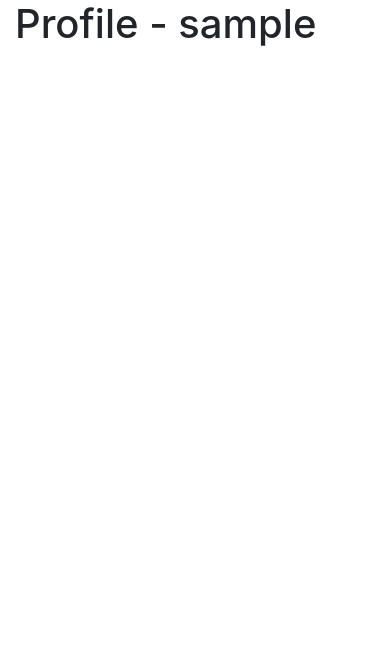
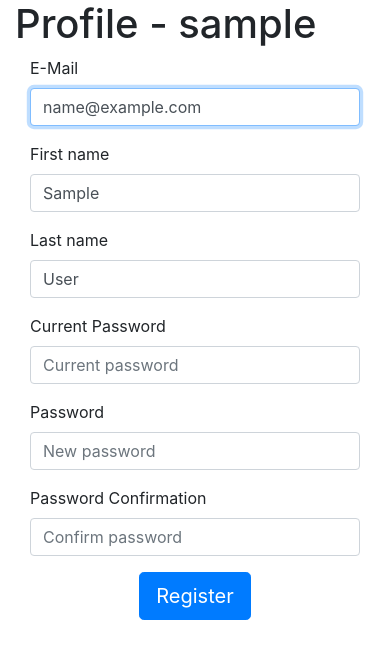
Before and after one commit to Dramelac/MegaSupload, a Django app: page /app/profile/ in a window 390 px wide. Shown: the part 56-715 px from the top of the page. Run offline with Django 3.2, Linux system fonts and the light colour scheme; the visitor is signed in with stand-in values (Sample User, id 1); some libraries are stand-ins or nearby versions.

Commit message:
Improve user management

```diff
--- a/MegaSupload/urls.py
+++ b/MegaSupload/urls.py
@@ -24,4 +24,5 @@ urlpatterns = [
     path('app/', include(app_urls)),
     path('api/', include(api_urls)),
     path('admin/', admin.site.urls),
+    path('accounts/login/', app_view.login)
 ]
--- a/MegaSuploadAPI/urls.py
+++ b/MegaSuploadAPI/urls.py
@@ -5,4 +5,5 @@ urlpatterns = [
     path('auth/register', app_view.register),
     path('auth/login', app_view.login),
     path('auth/logout', app_view.logout, name="logout"),
+    path('user/update_profile', app_view.update_profile),
 ]
--- a/templates/login.html
+++ b/templates/login.html
@@ -34,7 +34,7 @@
                     "password": $(this).find("input[name='password']").val()
                 }),
                 success: function (res) {
-                    alert(res.message);
+                    //alert(res.message);
                     console.log(res.priv_key);
                     window.location = "/"
                 },
--- a/templates/register.html
+++ b/templates/register.html
@@ -21,12 +21,12 @@
         <div class="form-group">
             <label>First name</label>
             <input type="text" class="form-control" name="firstname"
-                   placeholder="First name" required="" autofocus=""/>
+                   placeholder="First name" autofocus=""/>
         </div>
         <div class="form-group">
             <label>Last name</label>
             <input type="text" class="form-control" name="lastname"
-                   placeholder="Last name" required="" autofocus=""/>
+                   placeholder="Last name" autofocus=""/>
         </div>
         <div class="form-group">
             <label>Password</label>
--- a/templates/user_profile.html
+++ b/templates/user_profile.html
@@ -4,4 +4,74 @@
 {% block body %}
     <h1>Profile - {{ user.username }}</h1>
 
+    <form class="col-md-6 offset-md-3" method="post" id="profile-form">
+        <div id="error-msg"></div>
+        {% csrf_token %}
+        <div class="form-group">
+            <label>E-Mail</label>
+            <input type="email" class="form-control" name="email" value="{{ user.email }}"
+                   placeholder="ex: toto@gmail.com" required="" autofocus=""/>
+        </div>
+        <div class="form-group">
+            <label>First name</label>
+            <input type="text" class="form-control" name="firstname" value="{{ user.first_name }}"
+                   placeholder="First name" autofocus=""/>
+        </div>
+        <div class="form-group">
+            <label>Last name</label>
+            <input type="text" class="form-control" name="lastname" value="{{ user.last_name }}"
+                   placeholder="Last name" autofocus=""/>
+        </div>
+        <div class="form-group">
+            <label>Current Password</label>
+            <input type="password" class="form-control" name="pwd" placeholder="Current password"/>
+        </div>
+        <div class="form-group">
+            <label>Password</label>
+            <input type="password" class="form-control" name="psw1" placeholder="New password"/>
+        </div>
+        <div class="form-group">
+            <label>Password Confirmation</label>
+            <input type="password" class="form-control" name="psw2" placeholder="Confirm password"/>
+        </div>
+        <div class="col-xs-12 text-center">
+            <button class="btn btn-lg btn-primary" type="submit">Register</button>
+        </div>
+    </form>
+
 {% endblock %}
+
+{% block script %}
+    <script>
+        $("#profile-form").on("submit", function (e) {
+            e.preventDefault();
+            $.ajax({
+                method: "POST",
+                url: "/api/user/update_profile",
+                dataType: "json",
+                data: JSON.stringify({
+                    "first_name": $(this).find("input[name='firstname']").val(),
+                    "last_name": $(this).find("input[name='lastname']").val(),
+                    "email": $(this).find("input[name='email']").val(),
+                    "pwd": $(this).find("input[name='pwd']").val(),
+                    "psw1": $(this).find("input[name='psw1']").val(),
+                    "psw2": $(this).find("input[name='psw2']").val()
+                }),
+                success: function(res) {
+                    console.log(res);
+                    document.getElementById("error-msg").innerHTML = "<div class=\"alert alert-success\">" + res.message + "</div>";
+                    //window.location = window.location
+                },
+                error: function (err) {
+                    console.log(err.responseJSON.message);
+                    document.getElementById("error-msg").innerHTML = "<div class=\"alert alert-danger\" role=\"alert\">" + err.responseJSON.message + "</div>";
+                },
+                complete: function () {
+                    document.getElementsByName('pwd').value = "";
+                    document.getElementsByName('psw1').value = "";
+                    document.getElementsByName('psw2').value = "";
+                }
+            });
+        })
+    </script>
+{% endblock %}
```
Also changed, not shown: MegaSuploadAPI/views.py (+40 -3 lines).
